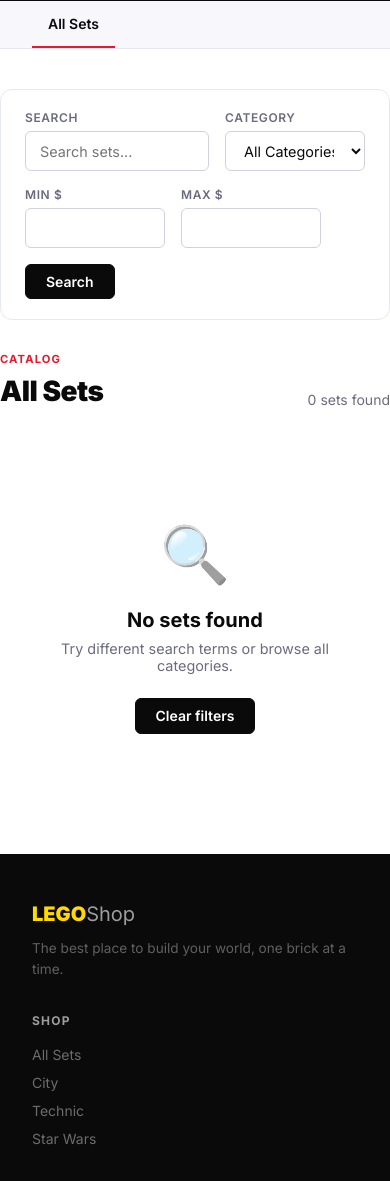
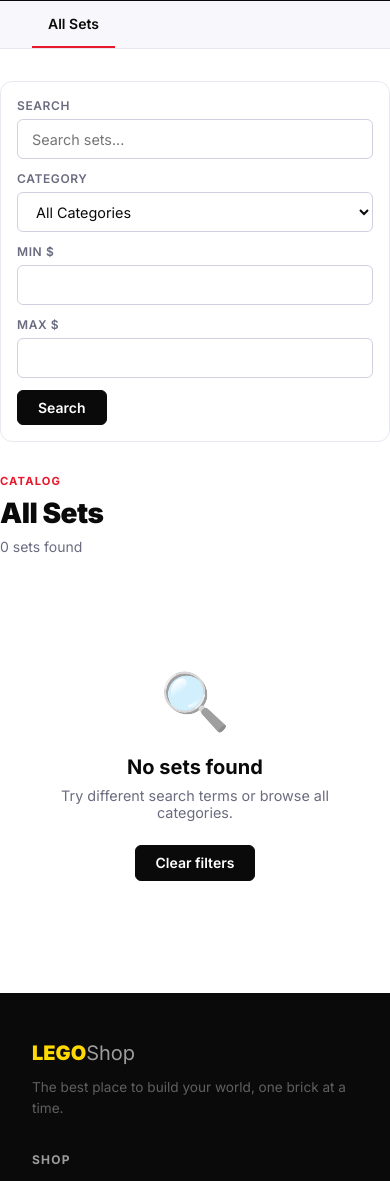
Before and after one commit to E7aman/legoshop, a Django app: page / in a window 390 px wide. Shown: the part 670-1851 px from the top of the page. Run offline with Django 4.2, Linux system fonts and the light colour scheme; data that the repository does not hold is empty.

Commit message:
style: fix mobile responsive styles for product grid and navbar

```diff
--- a/legoshop/static/css/style.css
+++ b/legoshop/static/css/style.css
@@ -973,8 +973,18 @@ footer {
   .container { padding: 0 1rem; }
   .hero { padding: 3rem 1rem; }
   .hero h1 { font-size: 2.25rem; }
-  .section { padding: 2.5rem 0; }
+  .section { padding: 2rem 0; }
   .footer-inner { grid-template-columns: 1fr; gap: 2rem; }
+  .product-grid { grid-template-columns: 1fr 1fr; gap: 0.75rem; }
+  .product-img-wrap { aspect-ratio: 1; }
+  .product-body { padding: 0.75rem 0.875rem 0.875rem; gap: 0.25rem; }
+  .product-name { font-size: 0.85rem; }
+  .product-price { font-size: 1rem; }
+  .product-meta { font-size: 0.7rem; gap: 0.5rem; flex-wrap: wrap; }
+  .btn-add-cart { width: 30px; height: 30px; font-size: 1rem; }
+  .filter-wrap { padding: 1rem; gap: 0.75rem; }
+  .filter-group { min-width: 100%; }
+  .section-header { flex-direction: column; align-items: flex-start; gap: 0.5rem; }
   .stats-row { grid-template-columns: 1fr 1fr; }
   .form-page { grid-template-columns: 1fr; }
   .form-sidebar { display: none; }
```
